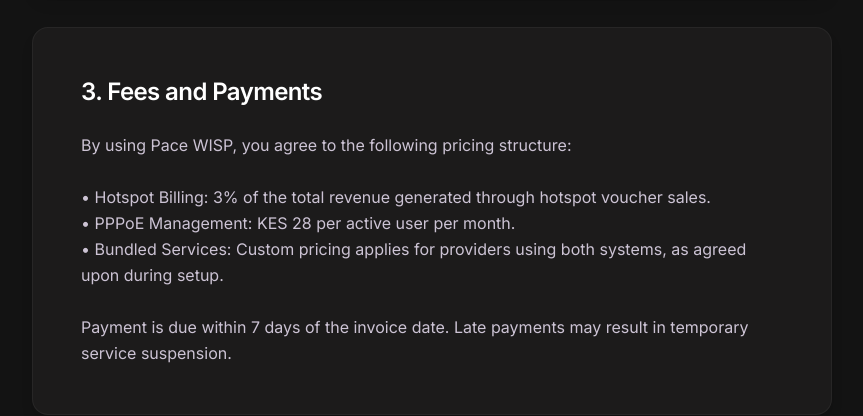
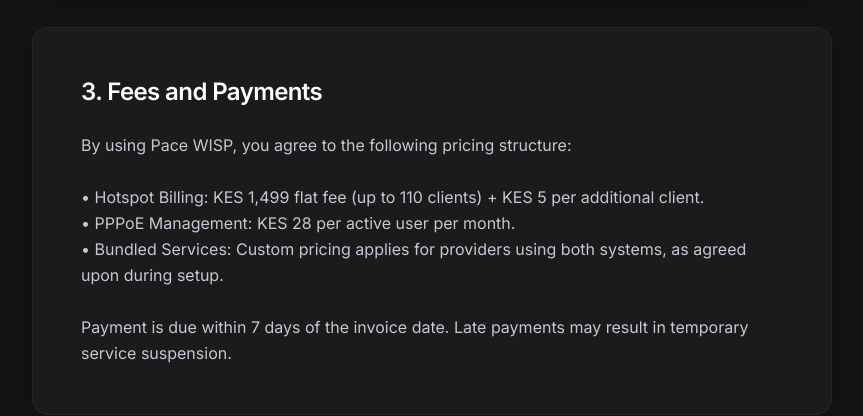
Before and after one commit to dennismutuku2005/pacewebsite, a Next.js app: page /terms in a window 1280 px wide. Shown: the part 1360-1776 px from the top of the page, without its empty margins (208-1071 px from the left). Built offline with nearby package versions, Linux system fonts and the light colour scheme.

Commit message:
update: refined page.js functionality

```diff
--- a/src/app/terms/page.js
+++ b/src/app/terms/page.js
@@ -15,7 +15,7 @@ export default function Terms() {
         },
         {
             title: "3. Fees and Payments",
-            content: `By using Pace WISP, you agree to the following pricing structure:\n\n• Hotspot Billing: 3% of the total revenue generated through hotspot voucher sales.\n• PPPoE Management: KES 28 per active user per month.\n• Bundled Services: Custom pricing applies for providers using both systems, as agreed upon during setup.\n\nPayment is due within 7 days of the invoice date. Late payments may result in temporary service suspension.`
+            content: `By using Pace WISP, you agree to the following pricing structure:\n\n• Hotspot Billing: KES 1,499 flat fee (up to 110 clients) + KES 5 per additional client.\n• PPPoE Management: KES 28 per active user per month.\n• Bundled Services: Custom pricing applies for providers using both systems, as agreed upon during setup.\n\nPayment is due within 7 days of the invoice date. Late payments may result in temporary service suspension.`
         },
         {
             title: "4. Account Responsibilities",
```
